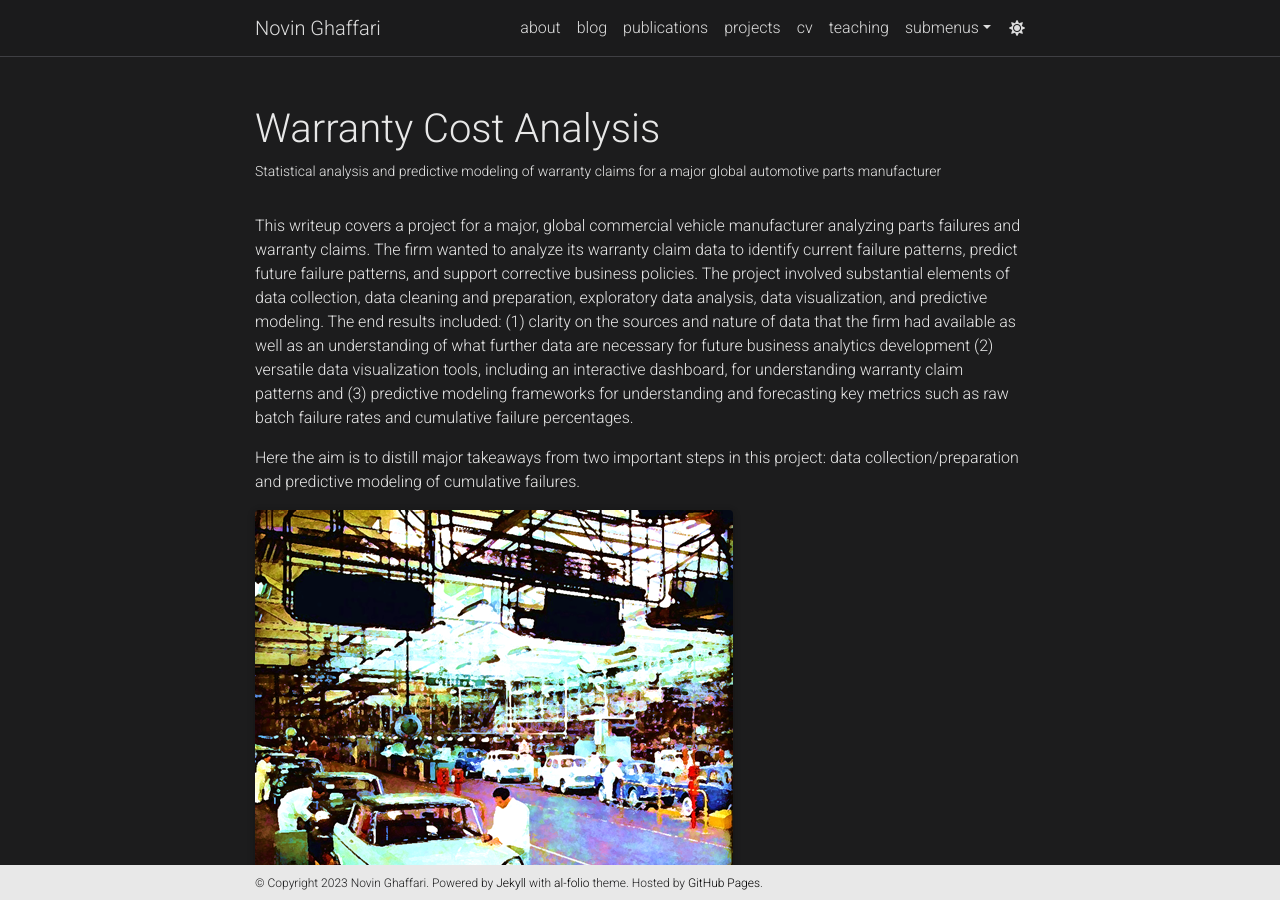
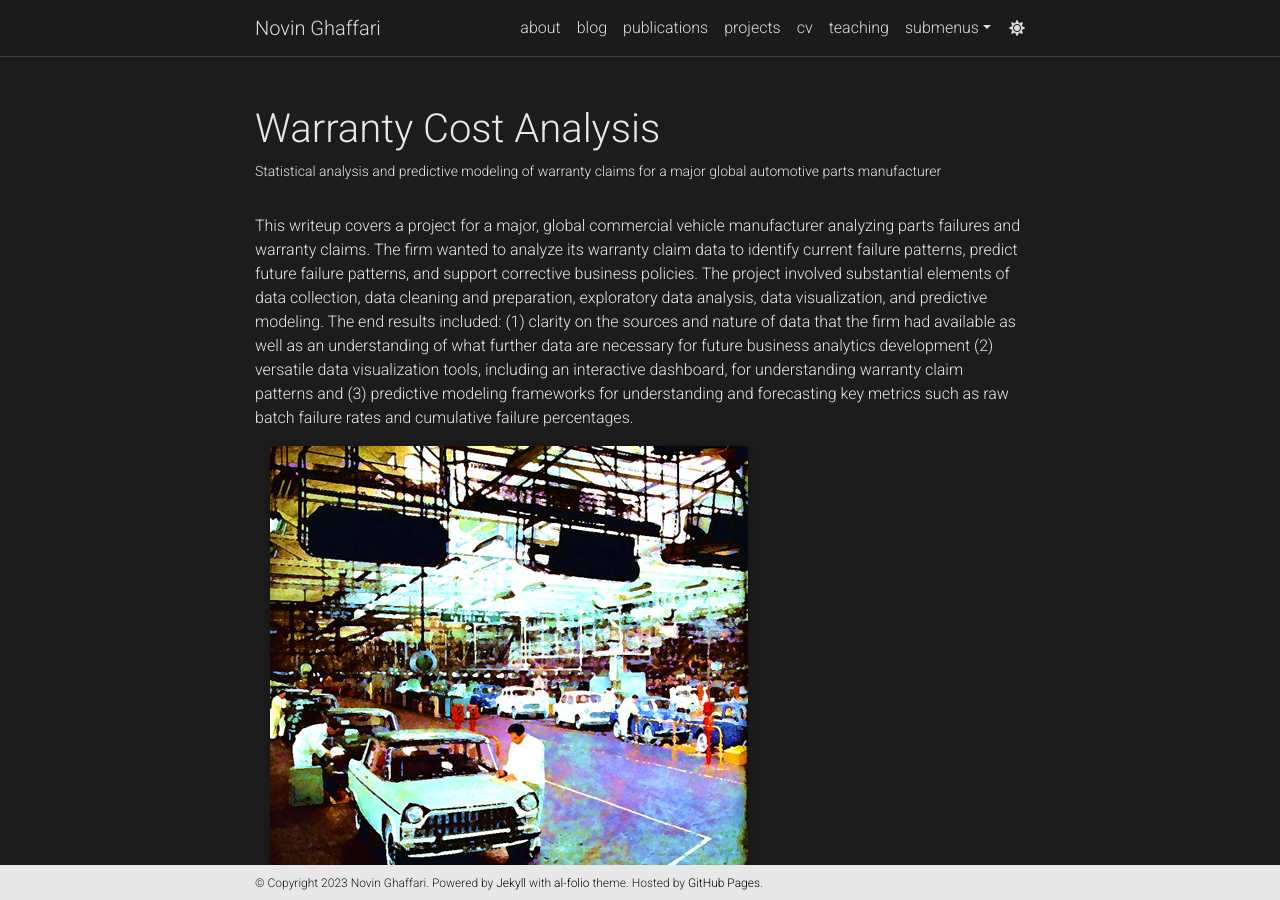
Before and after one commit to nghaffari/nghaffari.github.io, a Jekyll site: the page built from _projects/1_project.md, in a window 1280 px wide and 900 px high. Built offline with Jekyll 4.4.1, drawn with Linux system fonts in a browser that asks for light colours; full-size pictures stand in for the smaller copies a plugin makes; comment, search, counter and statistics services are not loaded; a style sheet for code colours, icons or effects is not loaded.

Commit message:
Update 1_project.md

```diff
--- a/_projects/1_project.md
+++ b/_projects/1_project.md
@@ -9,13 +9,13 @@
 
 This writeup covers a project for a major, global commercial vehicle manufacturer analyzing parts failures and warranty claims. The firm wanted to analyze its warranty claim data to identify current failure patterns, predict future failure patterns, and support corrective business policies. The project involved substantial elements of data collection, data cleaning and preparation, exploratory data analysis, data visualization, and predictive modeling. The end results included: (1) clarity on the sources and nature of data that the firm had available as well as an understanding of what further data are necessary for future business analytics development (2) versatile data visualization tools, including an interactive dashboard, for understanding warranty claim patterns and (3) predictive modeling frameworks for understanding and forecasting key metrics such as raw batch failure rates and cumulative failure percentages.
 
-Here the aim is to distill major takeaways from two important steps in this project: data collection/preparation and predictive modeling of cumulative failures.
-
-<div class="row">
+<div class="float: right;">
     <div class="col-sm mt-3 mt-md-0">
         {% include figure.html path="assets/img/car_line.png" title="car assembly line" class="img-fluid rounded z-depth-1" %}
     </div>
 </div>
+
+Here the aim is to distill major takeaways from two important steps in this project: data collection/preparation and predictive modeling of cumulative failures.
 
 # Data Collection & Preparation
 
```
